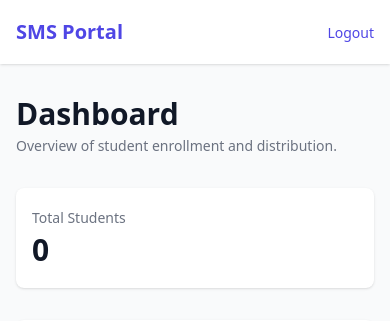
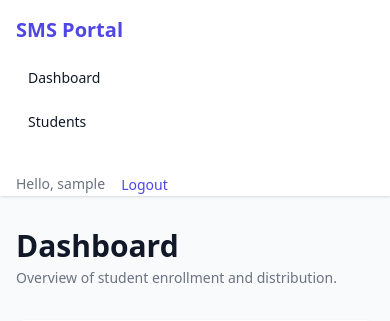
Before and after one commit to SatyajitKumar123/Student_Management_System, a Django app: page / in a window 390 px wide. Shown: the top 321 px of the page. Run offline with Django 5.2, Linux system fonts and the light colour scheme; the visitor is signed in with stand-in values (Sample User, id 1); data that the repository does not hold is empty; parts of the project's set-up code (start-up, migrations or seed data) failed here and were passed over; some libraries are stand-ins or nearby versions.

Commit message:
Fixed mobile responsiveness

```diff
--- a/templates/base.html
+++ b/templates/base.html
@@ -2,6 +2,7 @@
 <html lang="en">
 <head>
     <meta charset="UTF-8">
+    <!-- THIS IS THE MAGIC LINE FOR MOBILE RESPONSIVENESS -->
     <meta name="viewport" content="width=device-width, initial-scale=1.0">
     <title>Student Management System</title>
 
@@ -11,40 +12,43 @@
     <!-- HTMX -->
     <script src="https://unpkg.com/htmx.org@1.9.10"></script>
 
-    <!-- Chart.js (Required for Dashboard) -->
+    <!-- Chart.js -->
     <script src="https://cdn.jsdelivr.net/npm/chart.js"></script>
 </head>
 <body class="bg-gray-50 text-gray-800 font-sans antialiased">
 
-    <!-- Navigation -->
+    <!-- Responsive Navigation -->
     <nav class="bg-white shadow mb-8">
         <div class="max-w-7xl mx-auto px-4 sm:px-6 lg:px-8">
-            <div class="flex justify-between h-16">
-                <div class="flex">
-                    <div class="flex-shrink-0 flex items-center">
+            <div class="flex flex-col md:flex-row md:justify-between md:h-16">
+                <!-- Logo and Links Area -->
+                <div class="flex flex-col md:flex-row md:items-center py-4 md:py-0">
+                    <div class="flex-shrink-0 flex items-center mb-4 md:mb-0">
                         <a href="{% url 'dashboard' %}" class="text-xl font-bold text-indigo-600">SMS Portal</a>
                     </div>
-                    <!-- Navigation Links -->
-                    <div class="hidden sm:ml-6 sm:flex sm:space-x-8">
-                        <a href="{% url 'dashboard' %}" class="border-transparent text-gray-500 hover:border-gray-300 hover:text-gray-700 inline-flex items-center px-1 pt-1 border-b-2 text-sm font-medium">
+                    <!-- Links (Always visible now, stacked on mobile) -->
+                    <div class="flex flex-col md:flex-row md:ml-6 md:space-x-8 space-y-2 md:space-y-0">
+                        <a href="{% url 'dashboard' %}" class="text-gray-900 hover:text-indigo-600 px-3 py-2 rounded-md text-sm font-medium">
                             Dashboard
                         </a>
-                        <a href="{% url 'student_list' %}" class="border-transparent text-gray-500 hover:border-gray-300 hover:text-gray-700 inline-flex items-center px-1 pt-1 border-b-2 text-sm font-medium">
+                        <a href="{% url 'student_list' %}" class="text-gray-900 hover:text-indigo-600 px-3 py-2 rounded-md text-sm font-medium">
                             Students
                         </a>
                     </div>
                 </div>
-                <div class="flex items-center">
+
+                <!-- Login/Logout Area -->
+                <div class="flex items-center mt-4 md:mt-0">
                     {% if user.is_authenticated %}
-                        <span class="mr-4 text-sm text-gray-500 hidden sm:block">Hello, {{ user.username }}</span>
+                        <span class="mr-4 text-sm text-gray-500">Hello, {{ user.username }}</span>
                         <form action="{% url 'logout' %}" method="post" class="inline">
                             {% csrf_token %}
-                            <button type="submit" class="text-sm text-indigo-600 hover:text-indigo-900 bg-transparent border-none cursor-pointer">
+                            <button type="submit" class="text-sm text-indigo-600 hover:text-indigo-900 font-medium">
                                 Logout
                             </button>
                         </form>
                     {% else %}
-                        <a href="{% url 'login' %}" class="text-sm text-indigo-600 hover:text-indigo-900">Login</a>
+                        <a href="{% url 'login' %}" class="text-sm text-indigo-600 hover:text-indigo-900 font-medium">Login</a>
                     {% endif %}
                 </div>
             </div>
@@ -52,7 +56,7 @@
     </nav>
 
     <!-- Main Content -->
-    <div class="max-w-7xl mx-auto px-4 sm:px-6 lg:px-8">
+    <div class="max-w-7xl mx-auto px-4 sm:px-6 lg:px-8 pb-10">
         {% if messages %}
             {% for message in messages %}
                 <div class="p-4 mb-4 text-sm text-blue-700 bg-blue-100 rounded-lg" role="alert">
```
Also changed, not shown: students/templates/students/partials/student_list_results.html (+16 -22 lines).
